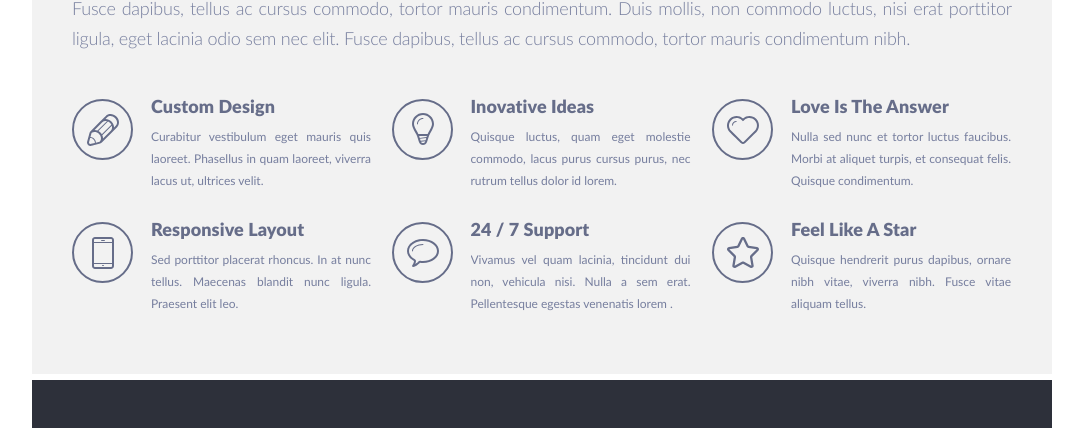
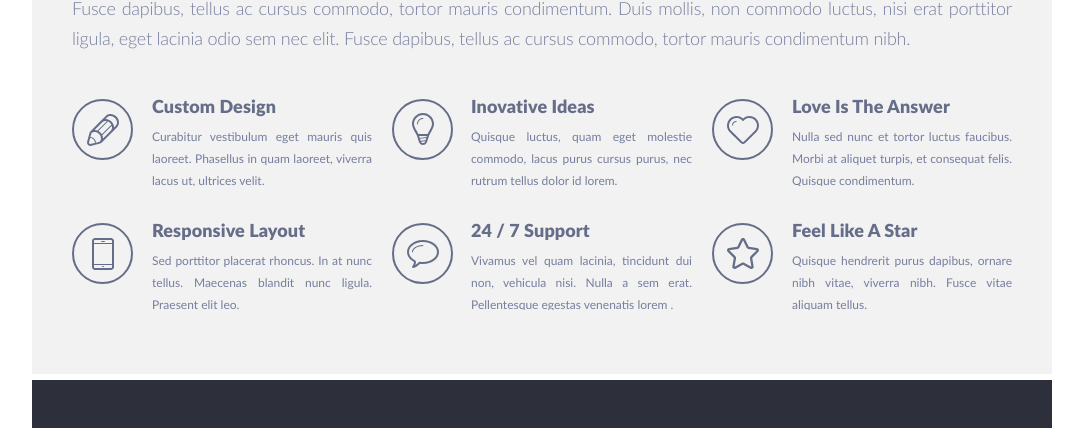
Before and after one commit to Likvidas/singolo, a plain HTML site: page index.html in a window 1280 px wide. Shown: the part 815-1243 px from the top of the page, without its empty margins (98-1181 px from the left). Drawn offline with Linux system fonts and the light colour scheme.

Commit message:
refactor: pixel perfect

```diff
--- a/index.html
+++ b/index.html
@@ -89,13 +89,17 @@
                         <img src="./assets/img/lightbulb.svg" alt="lightbulb" class="card__icon" />
                     </div>
                     <!-- /.card__ico -->
+                    <div class="card__inner">
                         <div class="card__title">Inovative Ideas</div>
                         <!-- /.card__title -->
                         <div class="card__text">
-                        Quisque luctus, quam eget molestie commodo, lacus purus cursus purus, nec rutrum tellus dolor id
+                            Quisque luctus, quam eget molestie commodo, lacus purus cursus purus, nec rutrum tellus
+                            dolor id
                             lorem.
                         </div>
                         <!-- /.card__text -->
+                    </div>
+                    <!-- /.card__inner -->
                 </div>
                 <!-- /.wrapper-card -->
                 <div class="wrapper-card">
@@ -103,13 +107,17 @@
                         <img src="./assets/img/heart.svg" alt="heart" class="card__icon" />
                     </div>
                     <!-- /.card__ico -->
+                    <div class="card__inner">
                         <div class="card__title">Love Is The Answer</div>
                         <!-- /.card__title -->
                         <div class="card__text">
-                        Nulla sed nunc et tortor luctus faucibus. Morbi at aliquet turpis, et consequat felis. Quisque
+                            Nulla sed nunc et tortor luctus faucibus. Morbi at aliquet turpis, et consequat felis.
+                            Quisque
                             condimentum.
                         </div>
                         <!-- /.card__text -->
+                    </div>
+                    <!-- /.card__inner -->
                 </div>
                 <!-- /.wrapper-card -->
                 <div class="wrapper-card">
@@ -117,13 +125,17 @@
                         <img src="./assets/img/phone.svg" alt="phone" class="card__icon" />
                     </div>
                     <!-- /.card__ico -->
+                    <div class="card__inner">
                         <div class="card__title">Responsive Layout</div>
                         <!-- /.card__title -->
                         <div class="card__text">
-                        Sed porttitor placerat rhoncus. In at nunc tellus. Maecenas blandit nunc ligula. Praesent elit
+                            Sed porttitor placerat rhoncus. In at nunc tellus. Maecenas blandit nunc ligula. Praesent
+                            elit
                             leo.
                         </div>
                         <!-- /.card__text -->
+                    </div>
+                    <!-- /.card__inner -->
                 </div>
                 <!-- /.wrapper-card -->
                 <div class="wrapper-card">
@@ -131,6 +143,7 @@
                         <img src="./assets/img/bubble.svg" alt="bubble" class="card__icon" />
                     </div>
                     <!-- /.card__ico -->
+                    <div class="card__inner">
                         <div class="card__title">24 / 7 Support</div>
                         <!-- /.card__title -->
                         <div class="card__text">
@@ -140,18 +153,24 @@
                         </div>
                         <!-- /.card__text -->
                     </div>
+                    <!-- /.card__inner -->
+                </div>
                 <!-- /.wrapper-card -->
                 <div class="wrapper-card">
                     <div class="card__ico">
                         <img src="./assets/img/star.svg" alt="star" class="card__icon" />
                     </div>
                     <!-- /.card__ico -->
+                    <div class="card__inner">
                         <div class="card__title">Feel Like A Star</div>
                         <!-- /.card__title -->
                         <div class="card__text">
-                        Quisque hendrerit purus dapibus, ornare nibh vitae, viverra nibh. Fusce vitae aliquam tellus.
+                            Quisque hendrerit purus dapibus, ornare nibh vitae, viverra nibh. Fusce vitae aliquam
+                            tellus.
                         </div>
                         <!-- /.card__text -->
+                    </div>
+                    <!-- /.card__inner -->
                 </div>
                 <!-- /.wrapper-card -->
             </div>
--- a/style.css
+++ b/style.css
@@ -257,26 +257,31 @@ a {
     -webkit-box-pack: justify;
     justify-content: space-between;
     padding-top: 20px;
-    margin-bottom: 28px;
+    margin-bottom: 26px;
 }
 
 .wrapper-card {
-    -webkit-box-flex: 0;
-    flex: 0 0 300px;
-    margin-bottom: -32px;
-    display: -webkit-box;
+    width: 300px;
     display: flex;
-    -webkit-box-orient: vertical;
-    -webkit-box-direction: normal;
-    flex-flow: column wrap;
+    justify-content: space-between;
+    flex-flow: row nowrap;
+    margin-bottom: 38px;
+}
+
+.wrapper-card:nth-child(3n) {
+    margin-right: 0px;
 }
 
 .card__ico {
-    flex-basis: 100%;
-    margin-right: 10px;
+    margin-right: 12px;
     margin-top: -1px;
 }
 
+.card__inner {
+    display: flex;
+    flex-direction: column;
+    margin-left: 6px;
+}
 
 .card__title {
     font-size: 18px;
@@ -286,7 +291,6 @@ a {
     text-align: justify;
     line-height: 16px;
     letter-spacing: 0.1px;
-    margin-left: 6px;
     margin-bottom: 10px;
 }
 
@@ -297,10 +301,8 @@ a {
     font-family: 'Lato';
     font-weight: 400;
     text-align: justify;
-    max-width: 220px;
-    max-height: 70px;
+    height: 60px;
     overflow: hidden;
-    margin-left: 6px;
 }
 
 /* ========== portfolio ========== */
```
Lines whose indentation alone changed are shown as unchanged.
